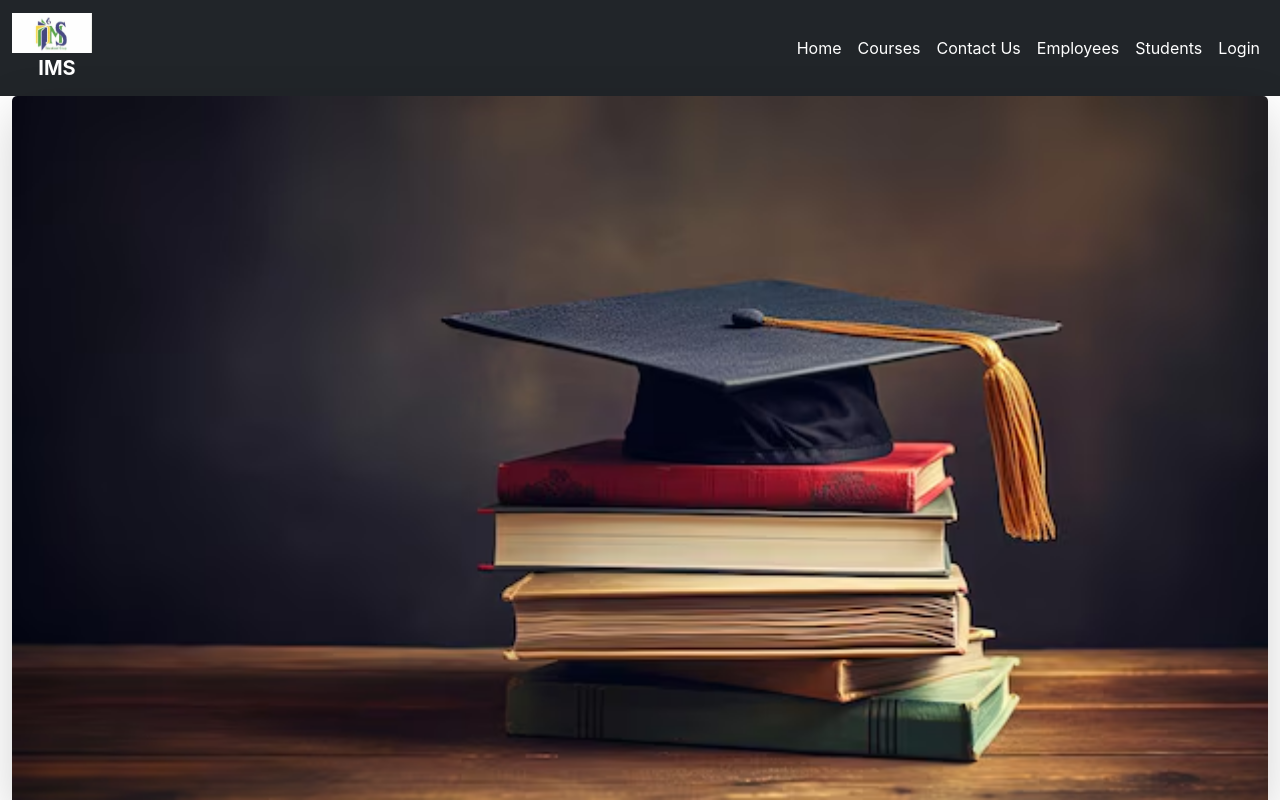
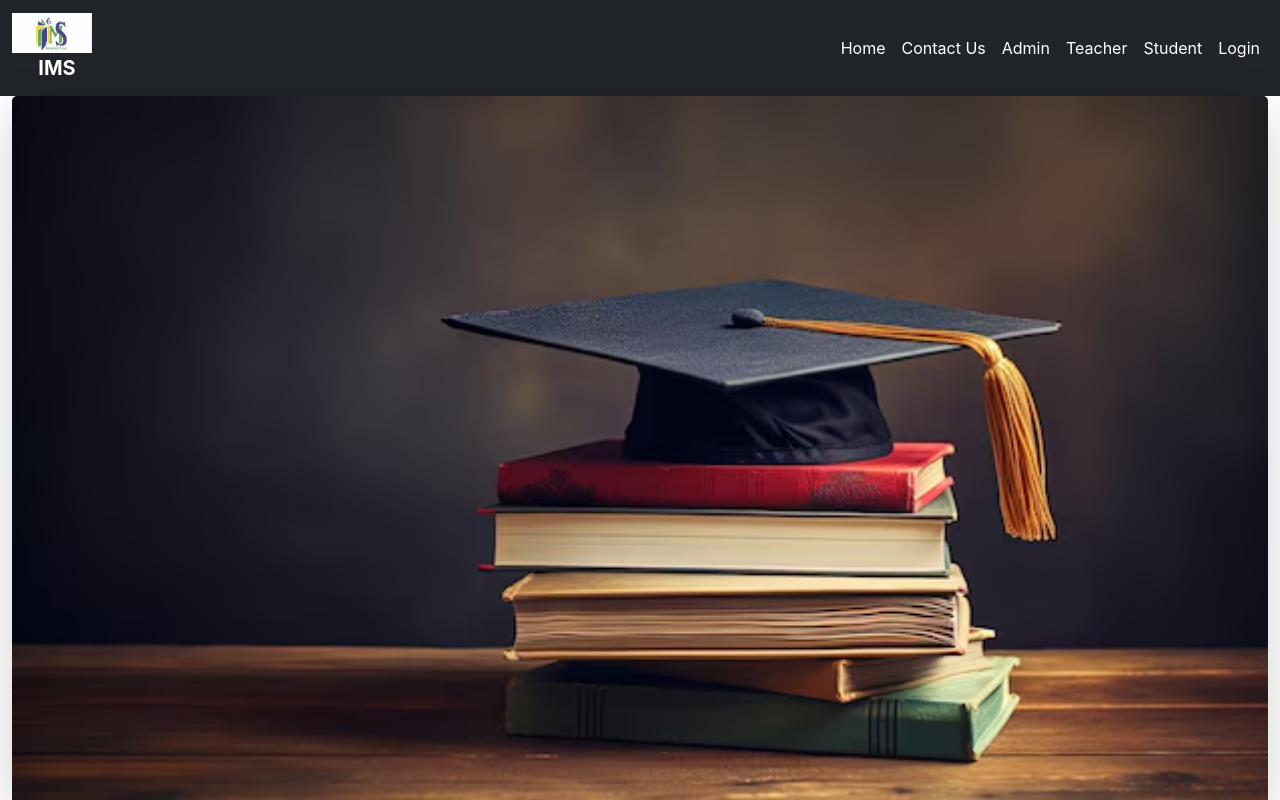
Before and after one commit to vishalm6566/Institute-Managment-System, a React (Create React App) app in the folder client/: page / in a window 1280 px wide. Shown: the top 800 px of the page. Built offline with nearby package versions, Linux system fonts and the light colour scheme.

Commit message:
fixed navlinks

```diff
--- a/client/src/components/admin/Navbar.jsx
+++ b/client/src/components/admin/Navbar.jsx
@@ -28,16 +28,16 @@ const NavBar = () => {
                             <Link className="nav-link" to="/">Home</Link>
                         </li>
                         <li className="nav-item">
-                            <Link className="nav-link" to="/courses">Courses</Link>
-                        </li>
-                        <li className="nav-item">
                             <Link className="nav-link" to="/contactus">Contact Us</Link>
                         </li>
                         <li className="nav-item">
-                            <Link className="nav-link" to="/employees">Employees</Link>
+                            <Link className="nav-link" to="/admin/dashboard">Admin</Link>
                         </li>
                         <li className="nav-item">
-                            <Link className="nav-link" to="/students">Students</Link>
+                            <Link className="nav-link" to="/teacher/profile">Teacher</Link>
+                        </li>
+                        <li className="nav-item">
+                            <Link className="nav-link" to="/student/profile">Student</Link>
                         </li>
                         <li className="nav-item">
                             <Link className="nav-link" to="/login">Login</Link>
```
